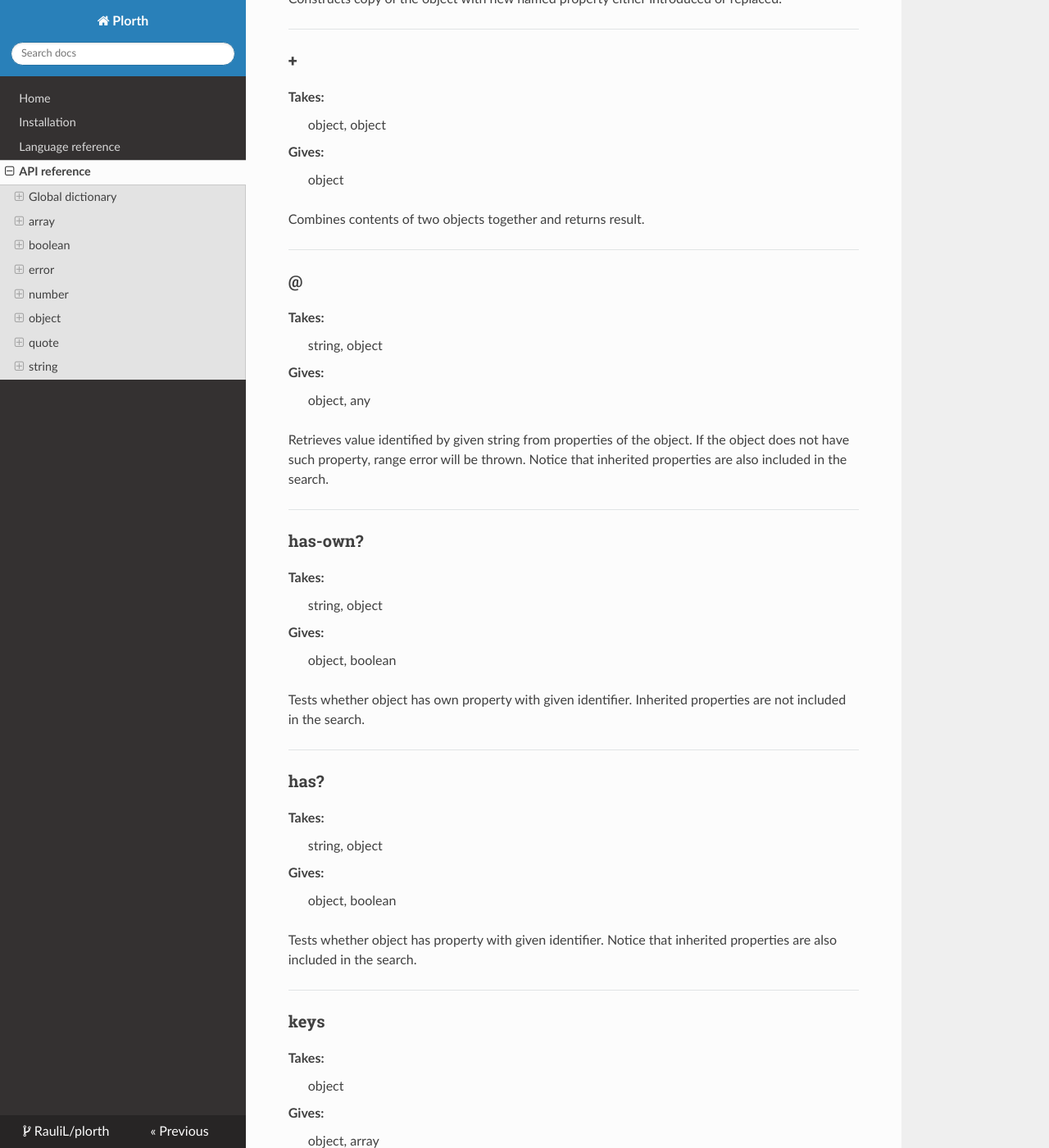
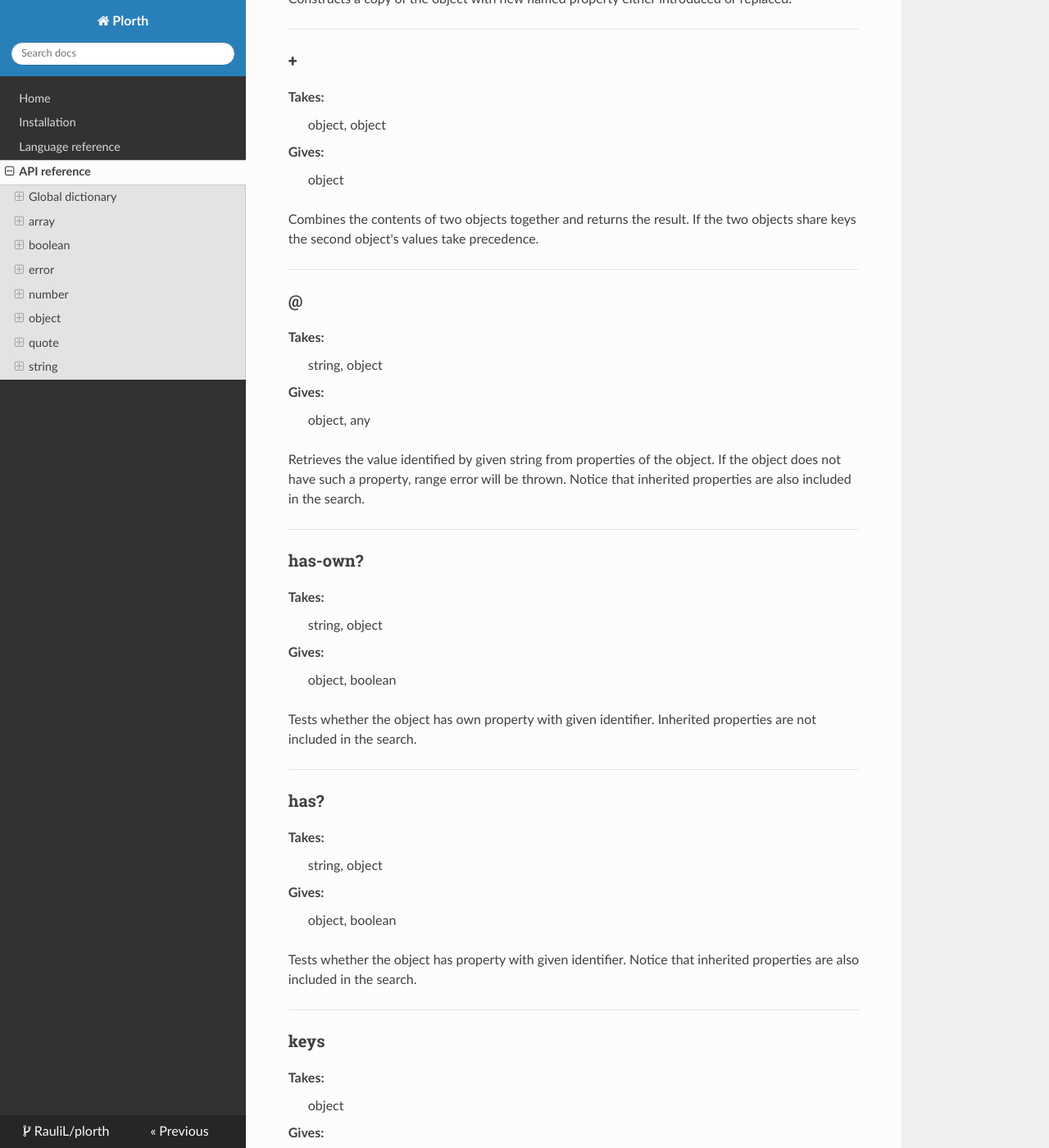
Before and after one commit to RauliL/plorth, an MkDocs documentation site: the page built from docs/api.md, in a window 1280 px wide and 1400 px high, scrolled down 26426 px. Shown: the whole window at 82% size. Built offline with MkDocs 1.6.1, drawn with Linux system fonts in a browser that asks for light colours; nearby versions of some CDN libraries; old or Windows-style settings are respelled for this version of MkDocs; some of the changed text lies outside the part shown.

Commit message:
Improve the grammar of the value object API documentation
Clarify how objects with shared keys are combined.

```diff
--- a/docs/api.md
+++ b/docs/api.md
@@ -1316,7 +1316,7 @@ Executes a quote given number of times.
   <dd>object</dd>
 </dl>
 
-Constructs copy of the object with new named property either introduced
+Constructs a copy of the object with new named property either introduced
 or replaced.
 
 ---
@@ -1330,7 +1330,8 @@ or replaced.
   <dd>object</dd>
 </dl>
 
-Combines contents of two objects together and returns result.
+Combines the contents of two objects together and returns the result. If
+the two objects share keys the second object's values take precedence.
 
 ---
 
@@ -1343,9 +1344,9 @@ Combines contents of two objects together and returns result.
   <dd>object, any</dd>
 </dl>
 
-Retrieves value identified by given string from properties of the object.
-If the object does not have such property, range error will be thrown.
-Notice that inherited properties are also included in the search.
+Retrieves the value identified by given string from properties of the
+object. If the object does not have such a property, range error will be
+thrown. Notice that inherited properties are also included in the search.
 
 ---
 
@@ -1358,7 +1359,7 @@ Notice that inherited properties are also included in the search.
   <dd>object, boolean</dd>
 </dl>
 
-Tests whether object has own property with given identifier. Inherited
+Tests whether the object has own property with given identifier. Inherited
 properties are not included in the search.
 
 ---
@@ -1372,7 +1373,7 @@ properties are not included in the search.
   <dd>object, boolean</dd>
 </dl>
 
-Tests whether object has property with given identifier. Notice that
+Tests whether the object has property with given identifier. Notice that
 inherited properties are also included in the search.
 
 ---
```
Also changed, not shown: other parts of docs/api.md (+2 -2 lines), 1 other file.
